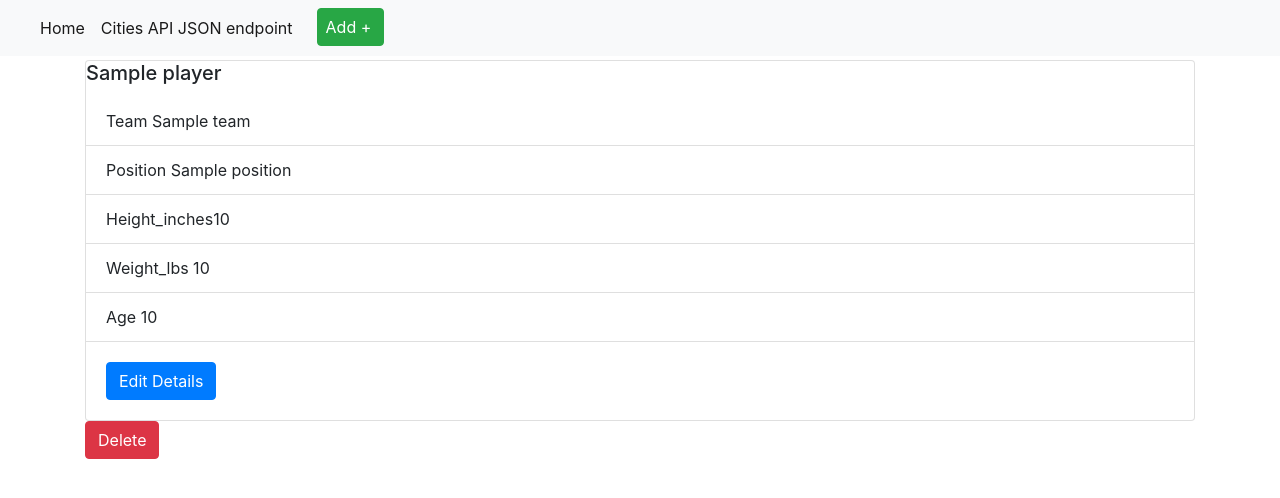
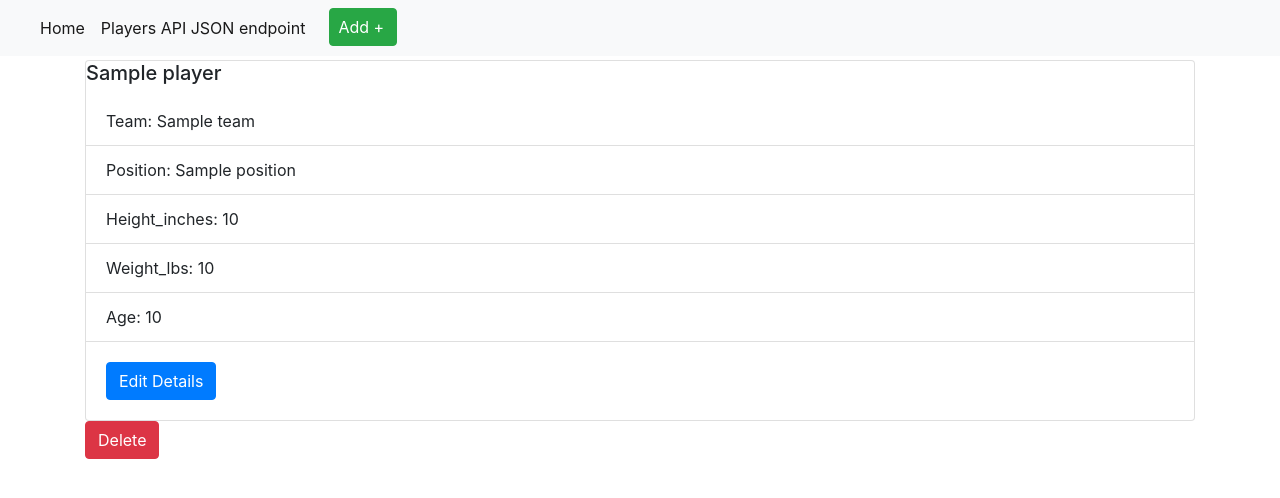
Before and after one commit to Kcode17/PyFlaskDockerPycharm_1, a Flask app: template app/templates/view.html in a window 1280 px wide. Shown: the top 498 px of the page. Run offline with Flask 2, Linux system fonts and the light colour scheme; the template is opened without the code that fills it: most values are stand-ins (such as "Sample title", 1, 10 or a date in 2020); some libraries are stand-ins or nearby versions.

Commit message:
Task - Viewing Player details

```diff
--- a/app/app.py
+++ b/app/app.py
@@ -30,7 +30,7 @@ def record_view(player_id):
     cursor = mysql.get_db().cursor()
     cursor.execute('SELECT * FROM tblBaseball_Players WHERE id=%s', player_id)
     result = cursor.fetchall()
-    return render_template('view.html', title='View Form', players=result[0])
+    return render_template('view.html', title='View Form', player=result[0])
 
 
 @app.route('/edit/<int:city_id>', methods=['GET'])
--- a/app/templates/layout.html
+++ b/app/templates/layout.html
@@ -34,7 +34,7 @@
             <a class="nav-link" href="/">Home <span class="sr-only">(current)</span></a>
         </li>
         <li class="nav-item active">
-            <a class="nav-link" href="/api/v1/cities">Cities API JSON endpoint <span class="sr-only">(current)</span></a>
+            <a class="nav-link" href="/api/v1/cities">Players API JSON endpoint <span class="sr-only">(current)</span></a>
         </li>
         <li class="nav-item active">
             <a class="btn btn-success pl-2 lr-2 ml-3" href="/cities/new">Add +<span class="sr-only">(current)</span></a>
--- a/app/templates/view.html
+++ b/app/templates/view.html
@@ -5,11 +5,11 @@
     <h5 class="card-title">{{ player.Name }}</h5>
 
     <ul class="list-group list-group-flush">
-        <li class="list-group-item">Team {{ player.Team }}</li>
-        <li class="list-group-item">Position {{ player.Position }}</li>
-        <li class="list-group-item">Height_inches{{ player.Height_inches }}</li>
-        <li class="list-group-item">Weight_lbs {{ player.Weight_lbs }}</li>
-        <li class="list-group-item">Age {{ player.Age }}</li>
+        <li class="list-group-item">Team: {{ player.Team }}</li>
+        <li class="list-group-item">Position: {{ player.Position }}</li>
+        <li class="list-group-item">Height_inches: {{ player.Height_inches }}</li>
+        <li class="list-group-item">Weight_lbs: {{ player.Weight_lbs }}</li>
+        <li class="list-group-item">Age: {{ player.Age }}</li>
     </ul>
     <div class="card-body">
         <a href="/edit/{{player.id}}" class="card-link btn btn-primary">Edit Details</a>
```
